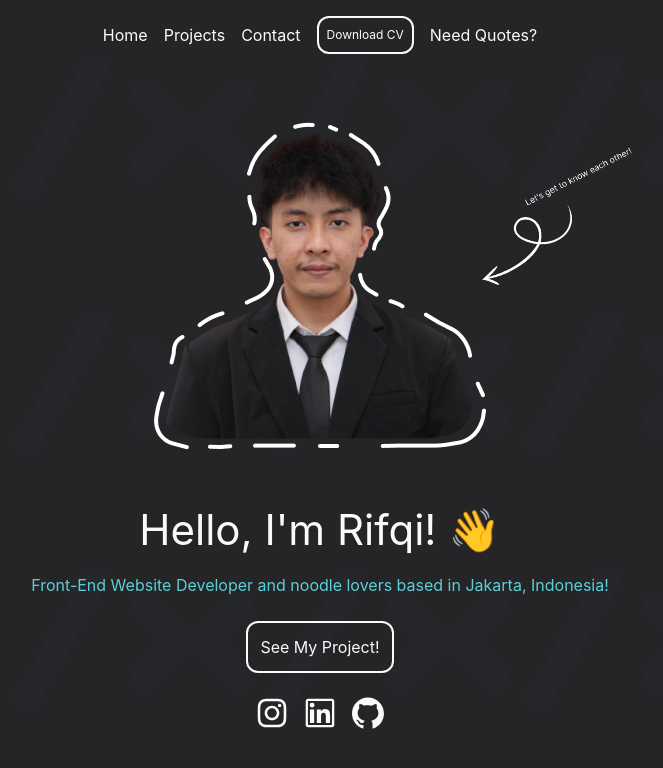
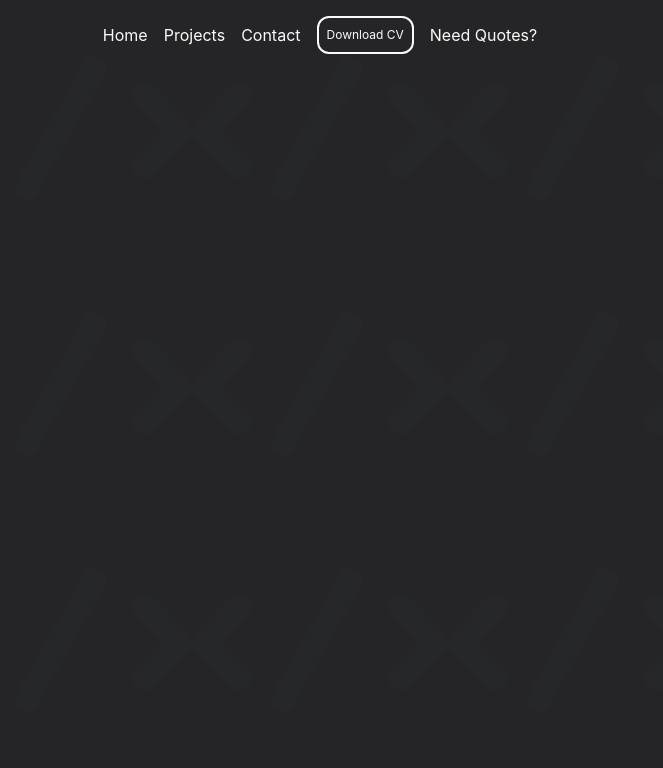
Before and after one commit to Rifqizhaff/Rifqizhafar-portofolio, a React (Create React App) app: page / in a window 1280 px wide. Shown: the top 768 px of the page, without its empty margins (320-983 px from the left). Built offline with nearby package versions, Linux system fonts and the light colour scheme.

Commit message:
add routes

```diff
--- a/src/App.js
+++ b/src/App.js
@@ -43,9 +43,9 @@ function App() {
         : null
       }
         <Routes>
-          <Route index path='/' element={<Homepage/>} />
-          <Route path='/projects' element={<Project/>} />
-          <Route path='/quotes' element={<Quote/>} />
+          <Route path='/Rifqizhafar.github.io/' element={<Homepage/>} />
+          <Route path='/Rifqizhafar.github.io/projects' element={<Project/>} />
+          <Route path='/Rifqizhafar.github.io/quotes' element={<Quote/>} />
         </Routes>
       </main>
     </Router>
```
